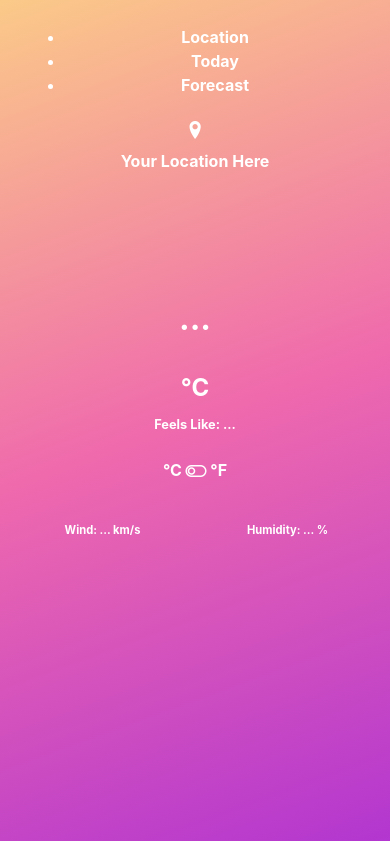
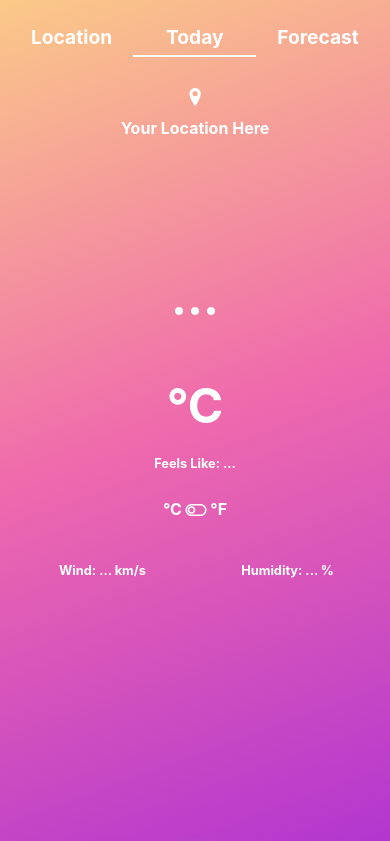
Before and after one commit to faahim/wayther, a plain HTML site: page www/index.html in a window 390 px wide. Shown: the top 841 px of the page. Drawn offline with nearby package versions, Linux system fonts and the light colour scheme; some packages are replaced by stand-ins of ours; no server answers; a script that the page names is missing; some icons are missing.

Commit message:
updated stylings with tabbed page interface

```diff
--- a/www/css/style.scss
+++ b/www/css/style.scss
@@ -1,3 +1,7 @@
+* {
+	box-sizing: border-box;
+}
+
 body {
 	font-family: "Segoe UI", "Open Sans" sans-serif;
 	font-size: 1em;
@@ -9,32 +13,15 @@ body {
 	font-size: 1.5em;
 }
 
+
+
 #dailyForecast {
 	display: flex;
 	vertical-align: middle;
 	height: 100vh;
-	.searchBar {
-		padding: 20px 0;
-		display: none;
-		#locSearchBox {
-			display: inline-block;
-			width: 100%;
-			font-size: 1em;
-			text-align: center;
-			border: none;
-			border-radius: 3px;
-			padding: 10px;
-			box-shadow: 0 0 15px 1px #bfa8bc;
-			transition: all 0.3s;
-			&:focus {
-				outline: none;
-				box-shadow: 5px 5px 30px 5px #bfa8bc;
-			}
-		}
-	}
 	.tempBox {
 		color: #fff;
-		padding: 25px;
+		padding: 80px 25px 25px;
 		// margin-top: 20px;
 		// margin: -15px;
 		font-weight: bold;
@@ -42,6 +29,31 @@ body {
 		background: linear-gradient(160deg,#FBCA88,#EF69AD,#B236D0);
 		// box-shadow: 0 0 25px 3px #bfa8bc;
 		min-height: 100vh;
+		position: relative;
+		.swithches {
+			width: 100%;
+			position: absolute;
+			top: 0;
+			left: 0;
+			padding: 20px 10px;
+			ul {
+				padding-left: 0;
+				list-style-type: none;
+				li {
+					width: 33.3%;
+					float: left;
+					font-weight: bold;
+					font-size: 1.2em;
+					padding: 3px 0;
+					cursor: pointer;
+					&.active-page {
+						border-bottom: 2px solid #fff;
+					}
+				}
+			}
+		}
+
+		.today {
 			.currentTemp {
 				font-size: 5em;
 			}
@@ -69,8 +81,37 @@ body {
 			}
 		}
 
+		.location {
+			display: none;
+			.searchBar {
+				padding: 20px 0;
+				#locSearchBox {
+					display: inline-block;
+					width: 100%;
+					font-size: 1em;
+					text-align: center;
+					border: none;
+					border-radius: 3px;
+					padding: 10px;
+					box-shadow: 0 0 15px 1px #bfa8bc;
+					transition: all 0.3s;
+					&:focus {
+						outline: none;
+						box-shadow: 5px 5px 30px 5px #bfa8bc;
+					}
+				}
+			}
+		}
+
+		.forecast {
+
+		}
+	}
+}
+
+#dashboard-container {
 	.dashboard {
-		// margin-top: 20px;
+		margin-top: 20px;
 		// border-radius: 8px;
 		.dashboardDaily {
 			position: relative;
```
Also changed, not shown: www/css/style.css, 1 other file. Lines whose indentation alone changed are shown as unchanged.
